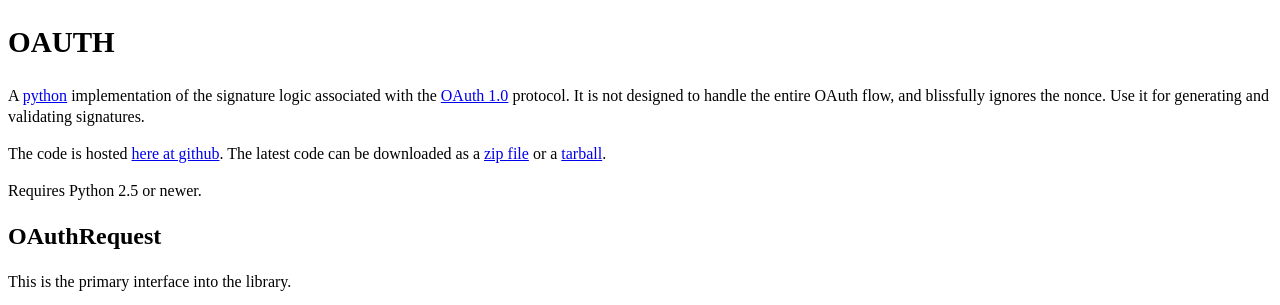
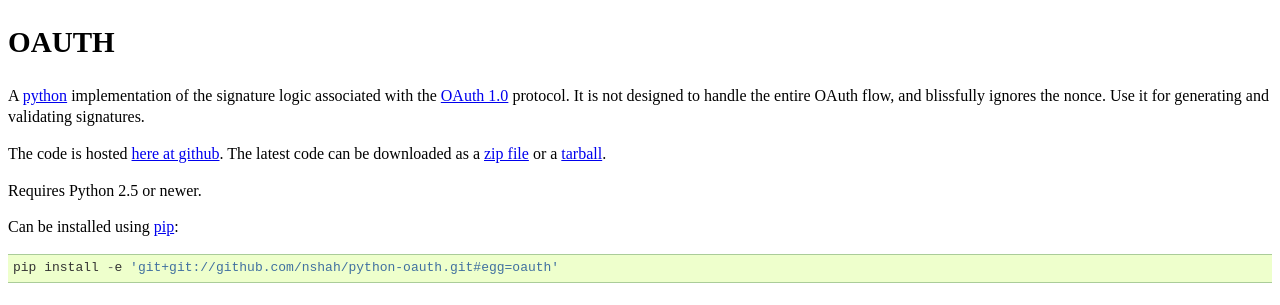
Before and after one commit to daaku/python-oauth, a Sphinx documentation site: the page built from docs/index.rst, in a window 1280 px wide and 900 px high, cut to the strip 0-305 px from the top of the window. Built offline with Sphinx 7.4.7, drawn with Linux system fonts in a browser that asks for light colours; some web fonts are replaced.

Commit message:
updated docs to with pip info, add gh-pages branch as a submodule. git>simple>complex

```diff
--- a/docs/index.rst
+++ b/docs/index.rst
@@ -13,6 +13,10 @@
 `tarball <http://github.com/nshah/python-oauth/tarball/master>`_.
 
 Requires Python 2.5 or newer.
+
+Can be installed using `pip <http://pip.openplans.org/>`_::
+
+    pip install -e 'git+git://github.com/nshah/python-oauth.git#egg=oauth'
 
 .. toctree::
 
```
Also changed, not shown: .gitmodules (added), 1 other file.
